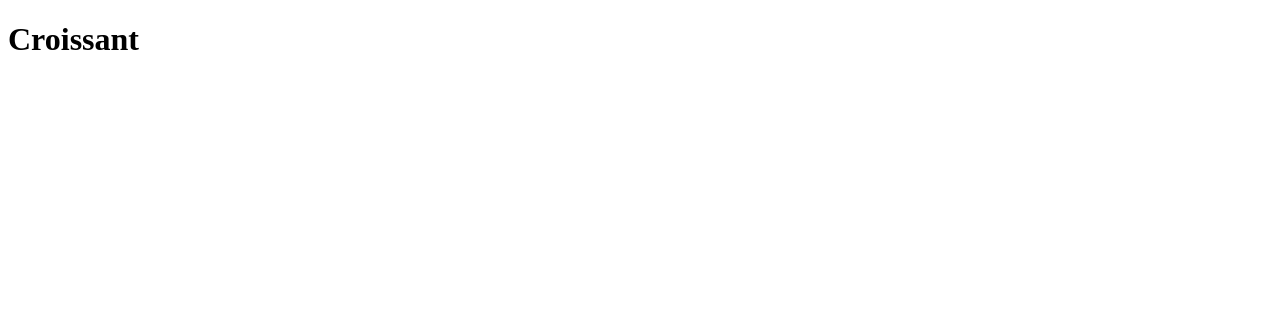
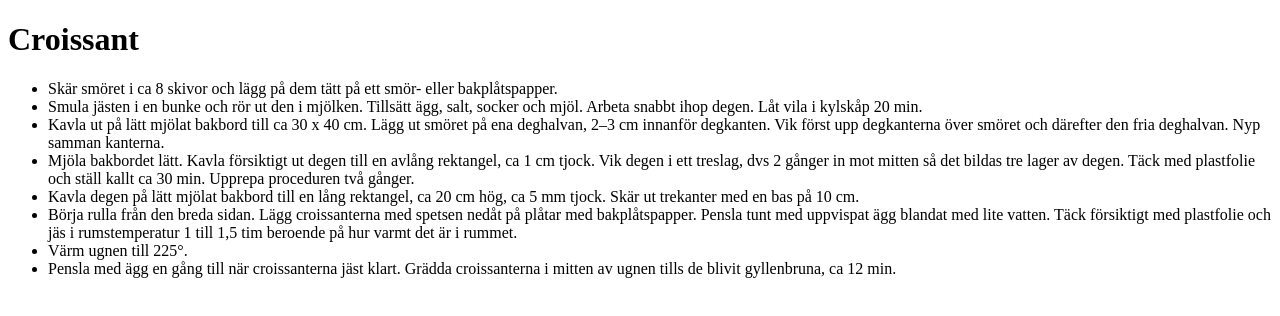
Before and after one commit to TE22E-Dante-Andreason/mat-hemsida, a plain HTML site: page index.html in a window 1280 px wide. Drawn offline with Linux system fonts and the light colour scheme.

Commit message:
har gjort om till webp och lagt till intruktioner

```diff
--- a/index.html
+++ b/index.html
@@ -1,18 +1,59 @@
 <!DOCTYPE html>
 <html lang="sv">
+
 <head>
     <meta charset="UTF-8">
     <meta name="viewport" content="width=device-width, initial-scale=1.0">
     <title>Document</title>
     <link rel="stylesheet" href="style.css">
 </head>
+
 <body>
-    <div class="">
+    <div class="box-grid">
         <header>
             <h1 class="rubrik">Croissant</h1>
         </header>
 
+        <nav>
+            <lo>
+                <ul class="länkar">
+                    <li><a>Skär smöret i ca 8 skivor och lägg på dem tätt på ett smör- eller bakplåtspapper.</a>
+                    </li>
+                    <li><a>Smula jästen i en bunke och rör ut den i mjölken. Tillsätt ägg, salt, socker och mjöl. Arbeta
+                        snabbt ihop degen. Låt vila i kylskåp 20 min.</a>
+                    </li>
+                    <li><a>Kavla ut på lätt mjölat bakbord till ca 30 x 40 cm. Lägg ut smöret på ena deghalvan, 2–3 cm
+                        innanför degkanten. Vik först upp degkanterna över smöret och därefter den fria deghalvan. Nyp samman
+                        kanterna.</a>
+                    </li>
+                    <li><a>Mjöla bakbordet lätt. Kavla försiktigt ut degen till en avlång rektangel, ca 1 cm tjock. Vik degen
+                        i ett treslag, dvs 2 gånger in mot mitten så det bildas tre lager av degen. Täck med plastfolie och
+                        ställ kallt ca 30 min. Upprepa proceduren två gånger.</a>
+                    </li>
+                    <li><a>Kavla degen på lätt mjölat bakbord till en lång rektangel, ca 20 cm hög, ca 5 mm tjock. Skär ut
+                        trekanter med en bas på 10 cm.</a>
+                    </li>
+                    <li><a>Börja rulla från den breda sidan. Lägg croissanterna med spetsen nedåt på plåtar med
+                        bakplåtspapper. Pensla tunt med uppvispat ägg blandat med lite vatten. Täck försiktigt med plastfolie
+                        och jäs i rumstemperatur 1 till 1,5 tim beroende på hur varmt det är i rummet.</a>
+                    </li>
+                    <li><a>Värm ugnen till 225°.</a>
+                    </li>
+                    <li><a>Pensla med ägg en gång till när croissanterna jäst klart. Grädda croissanterna i mitten av ugnen
+                        tills de blivit gyllenbruna, ca 12 min.</a>
+                    </li>
+                    <lo>
+
+                </ul>
+        </nav>
+
+        <main>
+            <article>
+
+            </article>
+        </main>
     </div>
 
 </body>
+
 </html>
--- a/style.css
+++ b/style.css
@@ -0,0 +1,3 @@
+ul{
+
+}
```
Also changed, not shown: bilder/VI_731086500019420230607-084925-947.webp (added), bilder/pipfpj6koijgub2i3g5n3fadbe000000 (1).webp (added).
